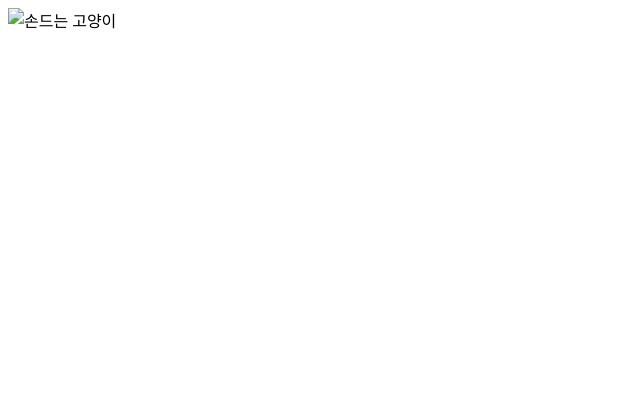
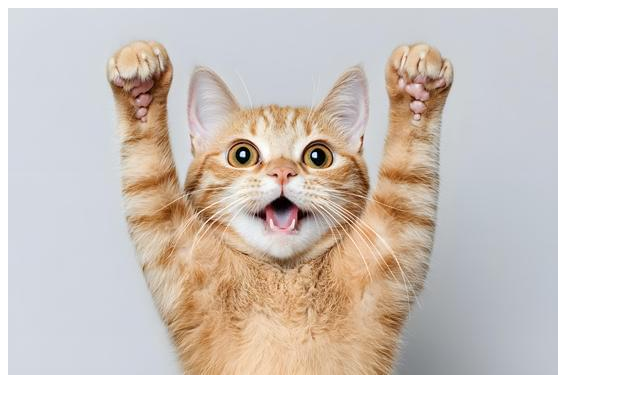
Before and after one commit to Leesuhwan1445/mysite, a plain HTML site: page viewport.html in a window 1280 px wide. Shown: the whole page, without its empty margins (0-640 px from the left). Drawn offline with Linux system fonts and the light colour scheme.

Commit message:
고양이 사진 수정

```diff
--- a/viewport.html
+++ b/viewport.html
@@ -5,6 +5,6 @@
     <title>뷰포트 사용 안함</title>
 </head>
 <body>
-    <img src="image/cat.jpg" alt="손드는 고양이">
+    <img src="images/cat.jpg" alt="손드는 고양이">
 </body>
 </html>
```
Also changed, not shown: viewport2.html (+1 -1 lines).
